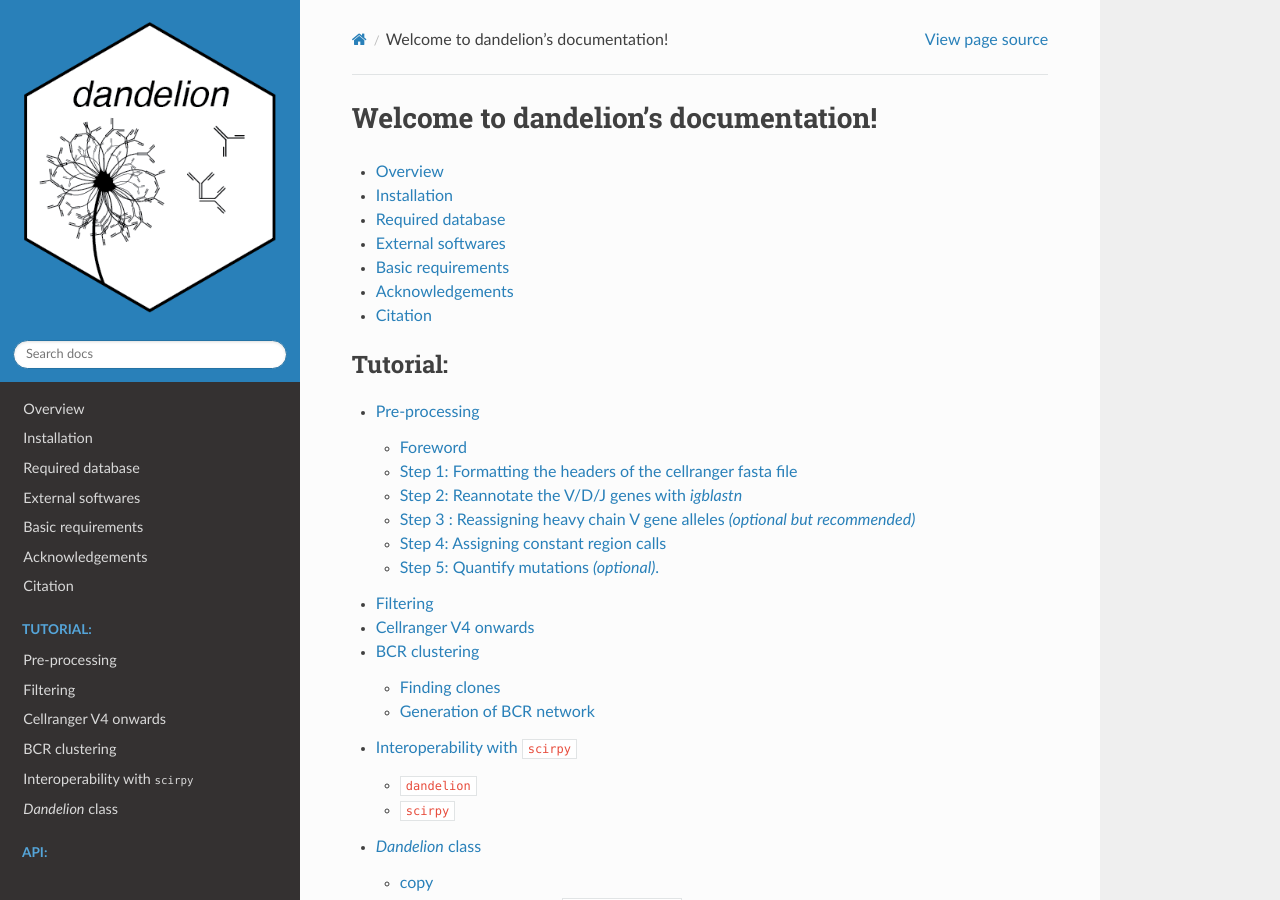
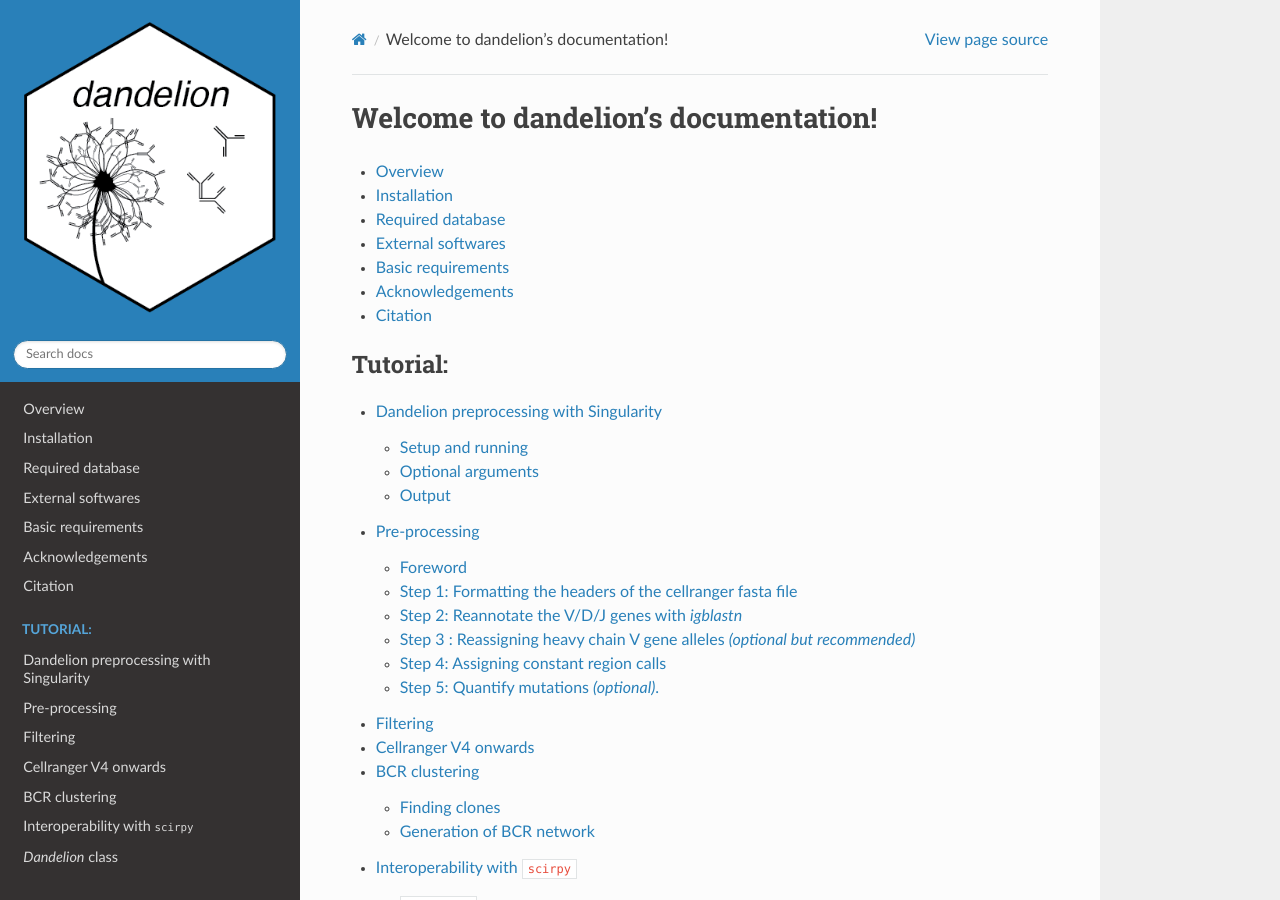
Before and after one commit to zktuong/dandelion, a Sphinx documentation site: the page built from docs/index.rst, in a window 1280 px wide and 900 px high. Built offline with Sphinx 7.4.7 and the Read the Docs theme 2.0.0, drawn with Linux system fonts in a browser that asks for light colours; pages that are not in the unit, such as notebooks, are missing from menus; the version number could not be read and is left out.

Commit message:
singularity notebook

```diff
--- a/docs/index.rst
+++ b/docs/index.rst
@@ -10,6 +10,7 @@ Welcome to dandelion's documentation!
    :maxdepth: 2
    :caption: Tutorial:
 
+   notebooks/singularity_preprocessing.ipynb
    notebooks/1_dandelion_preprocessing-10x_data.ipynb
    notebooks/2_dandelion_filtering-10x_data.ipynb
    notebooks/1b_dandelion_noreannotation-10x_data.ipynb
```
Also changed, not shown: docs/notebooks/singularity_preprocessing.ipynb (added).
